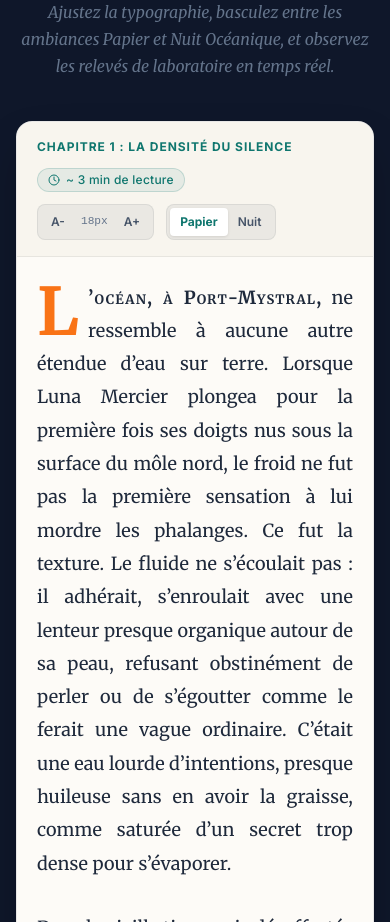
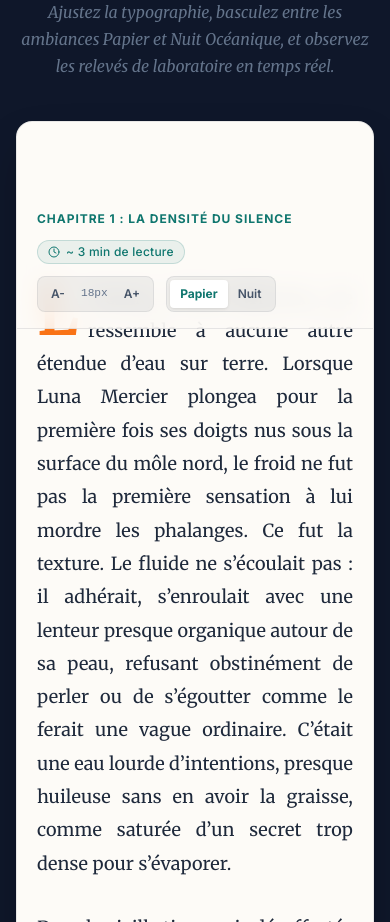
Before and after one commit to Devsaci/landing-eau-qui-accroche, a React (Vite) app: page / in a window 390 px wide. Shown: the part 4060-4982 px from the top of the page. Built offline with nearby package versions, Linux system fonts and the light colour scheme.

Commit message:
fix(reader): restructuration responsive de la toolbar de la liseuse mobile

```diff
--- a/src/components/Reader.tsx
+++ b/src/components/Reader.tsx
@@ -43,23 +43,29 @@ const Toolbar = styled('header', {
   padding: '$4 $5',
   borderBottom: '1px solid',
   transition: 'border-color 300ms ease, background-color 300ms ease',
+  position: 'sticky',
+  top: '72px', /* S'aligne juste en dessous du HeaderNav (72px) */
+  zIndex: 40,  /* Reste au-dessus du texte du reader sans masquer le HeaderNav */
+  backdropFilter: 'blur(12px)',
+  WebkitBackdropFilter: 'blur(12px)',
 
   '@bp2': {
     padding: '$5 $7',
     flexDirection: 'row',
     alignItems: 'center',
     justifyContent: 'space-between',
+    top: '72px',
   },
 
   variants: {
     themeMode: {
       paper: {
-        backgroundColor: 'rgba(244, 240, 232, 0.55)',
-        borderBottomColor: 'rgba(30, 41, 59, 0.08)',
+        backgroundColor: 'rgba(253, 251, 247, 0.85)',
+        borderBottomColor: 'rgba(30, 41, 59, 0.1)',
       },
       dark: {
-        backgroundColor: 'rgba(15, 23, 42, 0.65)',
-        borderBottomColor: 'rgba(255, 255, 255, 0.07)',
+        backgroundColor: 'rgba(15, 23, 42, 0.85)',
+        borderBottomColor: 'rgba(255, 255, 255, 0.1)',
       },
     },
   },
@@ -132,10 +138,16 @@ const ReadingBadge = styled('span', {
 })
 
 const ControlsGroup = styled('div', {
-  display: 'inline-flex',
+  display: 'flex',
   alignItems: 'center',
   gap: '$3',
   flexWrap: 'wrap',
+  width: '100%',
+
+  '@bp2': {
+    width: 'auto',
+    justifyContent: 'flex-end',
+  }
 })
 
 const ControlSegment = styled('div', {
```
